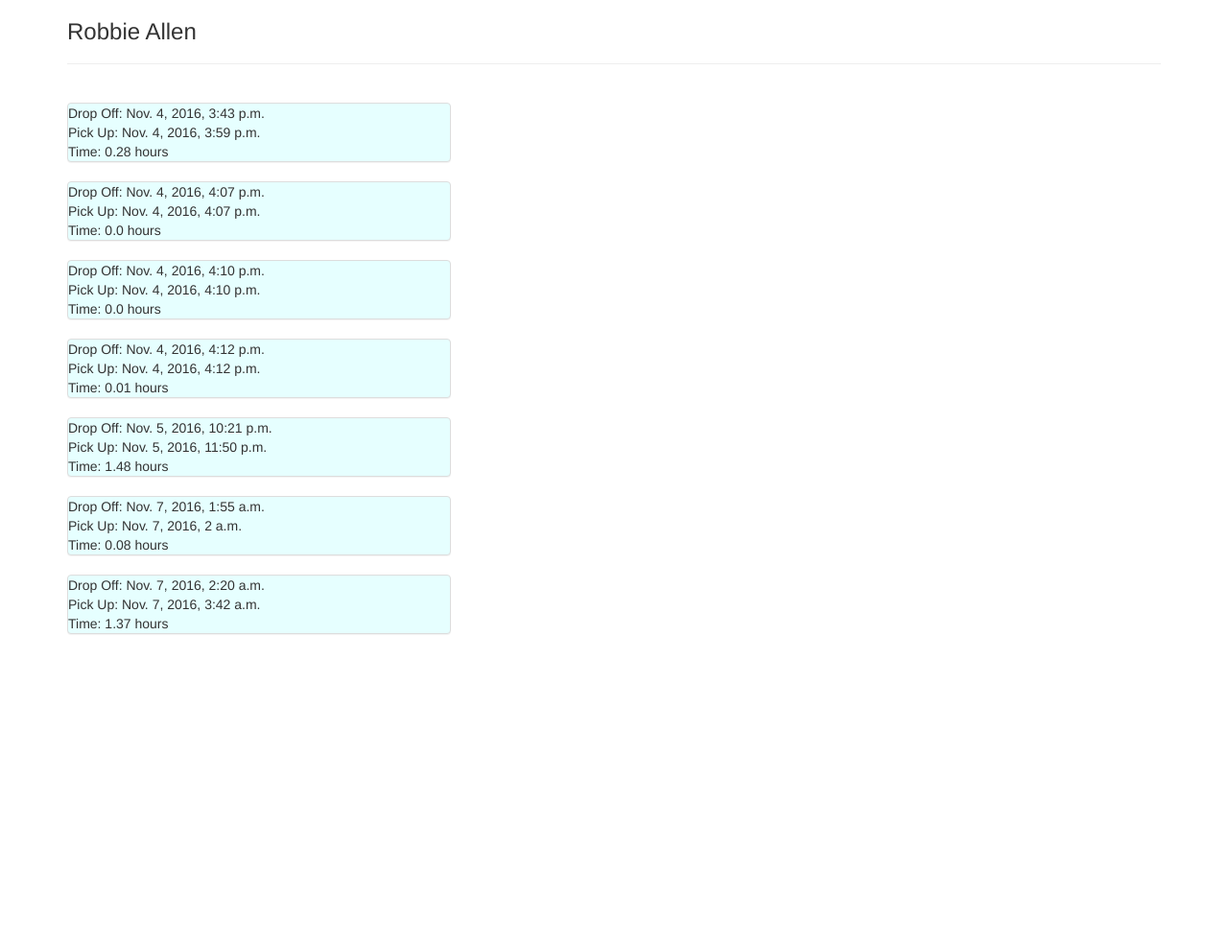
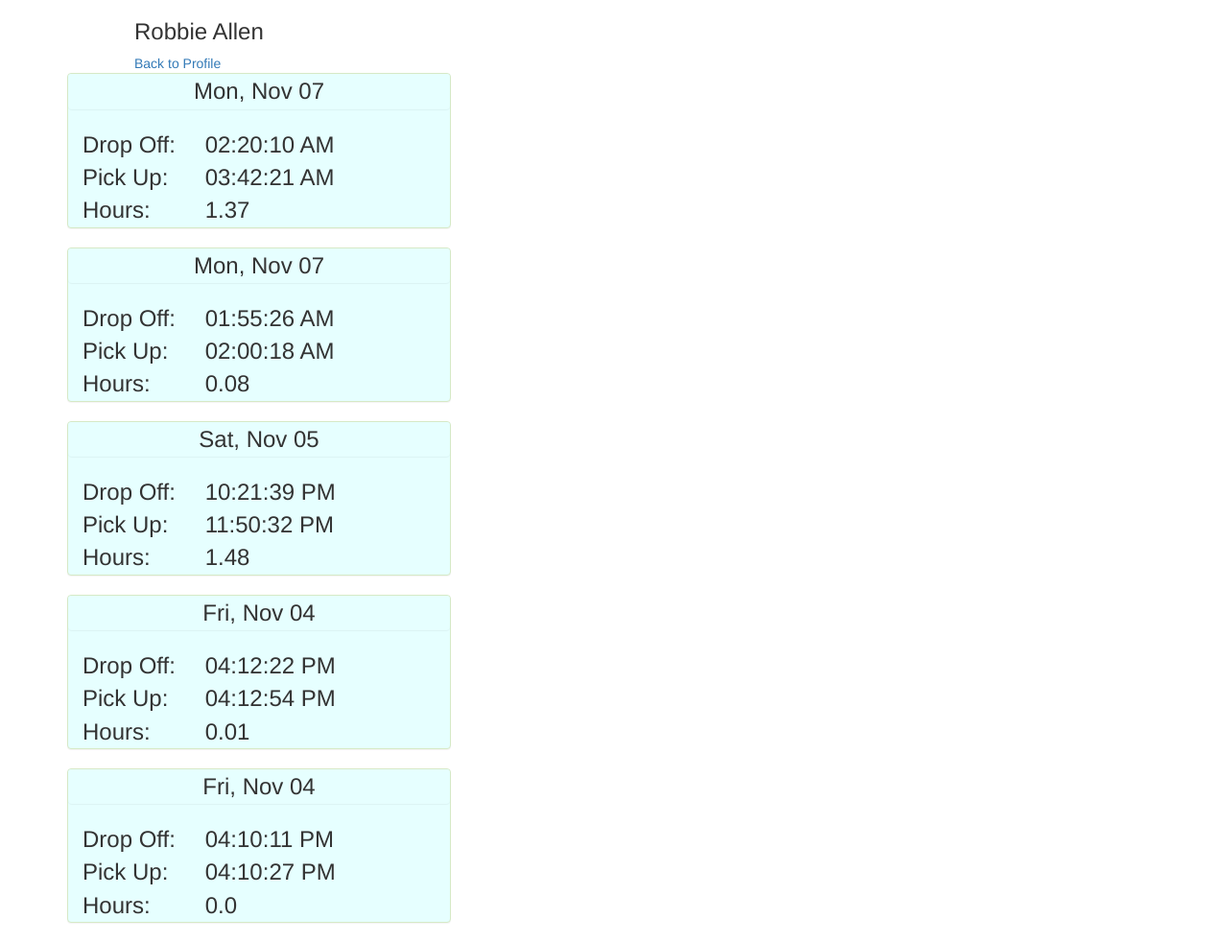
Before and after one commit to cjredmond/childcare, a Django app: page /child/1/1111 in a window 1280 px wide. Shown: the whole page at 96% size. Before the commit the page ends 661 px from the top, so only its background shows below. Run offline with Django 3.2, Linux system fonts and the light colour scheme; a user stored in the database is signed in; data comes from the database, SQL or seed files in the repository; both versions use the stored data as it was after the commit; some libraries are stand-ins or nearby versions.

Commit message:
more styling

```diff
--- a/childcare/templates/timer/child_detail.html
+++ b/childcare/templates/timer/child_detail.html
@@ -1,37 +1,61 @@
 {% extends 'base.html' %}
 {% block content %}
 
-<h3>{{ child }}</h3>
+
+
 {% if not request.user.is_authenticated %}
+<div class="button-box">
+  <h2>{{ child }}</h2>
 {% if active %}
 <form class="" action="{% url 'stay_update_view' current.id %}" method="post">
   {% csrf_token %}
-  <input type="submit" name="" value="PICK UP" class="btn btn-success btn-md">
+  <input type="submit" name="" value="PICK UP" class="btn btn-success btn-lg">
 </form>
 
 {% else %}
 <form class="" action="{% url 'stay_create_view' child.id %}" method="post">
   {% csrf_token %}
-  <input type="text" name="notes" value="">
-  <input type="submit" name="" value="DROP OFF" class="btn btn-success btn-md">
+
+  <input type="submit" name="" value="DROP OFF" class="btn btn-success btn-lg">
+  <br><br>
+
+  Notes: <input type="text" name="notes" value="" class="input-lg notes">
 </form>
 {% endif %}
 {% endif %}
+</div>
 
-<hr>
-<br>
+  {% if request.user.is_authenticated %}
+  <div class="moveright">
+  <h3>{{ child }}</h3>
+  <a href="{% url 'profile_view' %}">Back to Profile</a>
+    </div>
 {% for stay in old %}
-<div class="panel childdetail panel-default">
-  Drop Off: {{ stay.in_time }}<br>
-  Pick Up: {{ stay.out_time }}<br>
-  Time: {{ stay.str_dif }} hours<br>
+<div class="container">
+
+
+<div class="panel childdetail panel-success">
+  <div class="panel panel-header">
+{{ stay.day }}
+  </div>
+  <div class="row">
+    <div class="col-md-4 bold">
+      <div class="container">
+      Drop Off: <br>
+      Pick Up: <br>
+      Hours: <br>
+      </div>
+    </div>
+    <div class="col-md-8">
+      {{ stay.str_in }}<br>
+      {{ stay.str_out }}<br>
+      {{ stay.str_dif }}<br>
+    </div>
+</div>
+  </div>
 </div>
 
 
-
 {% endfor %}
-
-
-
-
+{% endif %}
 {% endblock %}
--- a/childcare/timer/models.py
+++ b/childcare/timer/models.py
@@ -53,8 +53,11 @@ class Stay(models.Model):
     def day(self):
         return self.in_time.strftime('%a, %b %d')
 
-    # def str_in(self):
-    #     return self.in_time.strftime('%')
+    def str_in(self):
+        return self.in_time.strftime('%r')
+
+    def str_out(self):
+        return self.out_time.strftime('%r')
 
     def str_dif(self):
         seconds = self.time_dif.total_seconds()
--- a/childcare/timer/static/css/base.css
+++ b/childcare/timer/static/css/base.css
@@ -69,4 +69,49 @@
 .childdetail {
   text-align: left!important;
   width: 400px!important;
+  font-size: 24px;
 }
+
+.bold {
+  font-weight: 200;
+}
+
+.button-box {
+  height: 70vh;
+  background-color: lightgrey;
+  padding-top: 10vh;
+  text-align: center;
+}
+.moveright {
+  padding-left: 140px;
+}
+.addchild {
+  height: 20vh;
+  font-size: 36px;
+  padding-top: 20px;
+  border: 3px solid #99ffff;
+  text-align: center;
+  background-color: #ccffff;
+}
+
+.active-faculty {
+  height: 40vh;
+  border: 3px solid #99ffff;
+  text-align: center;
+  background-color: #ccffff;
+}
+
+.blank-faculty {
+  height: 10vh;
+}
+
+.children-list {
+  border: 3px solid #99ffff;
+  text-align: left;
+  background-color: #ccffff;
+  font-size: 16px;
+}
+
+.children-list h2 {
+  text-align: center;
+}
--- a/childcare/timer/views.py
+++ b/childcare/timer/views.py
@@ -78,7 +78,7 @@ class ChildDetailView(DetailView):
         except ObjectDoesNotExist:
             context['active'] = False
         try:
-            old = stays.filter(active=False)
+            old = stays.filter(active=False).order_by('-in_time')[:5]
             context['old'] = old
         except ObjectDoesNotExist:
             pass
@@ -123,7 +123,8 @@ class FacultyView(LoginRequiredMixin, TemplateView):
 
 class ChildCreateView(CreateView):
     model = Child
-    success_url = "/"
+    def get_success_url(self):
+        return reverse('faculty_view')
     fields = ('first_name', 'last_name', 'parent')
 
     def coder(self):
```
Also changed, not shown: childcare/templates/faculty.html (+31 -4 lines), childcare/templates/index.html (+7 -1 lines), childcare/templates/profile.html (+3 -4 lines), childcare/db.sqlite3.
